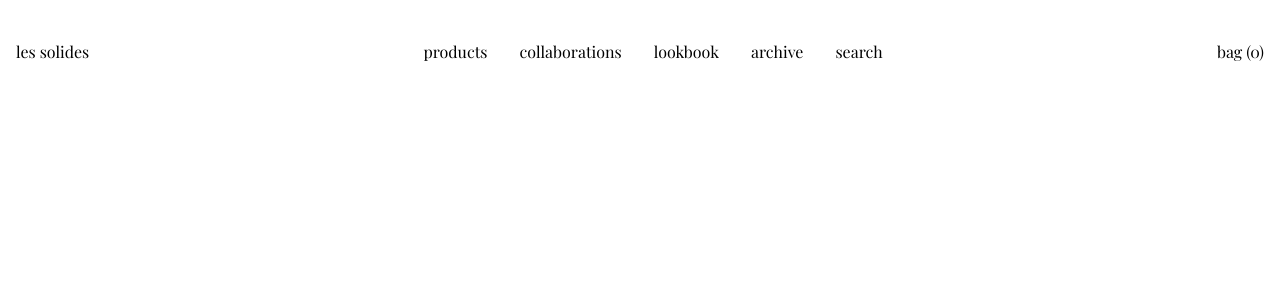
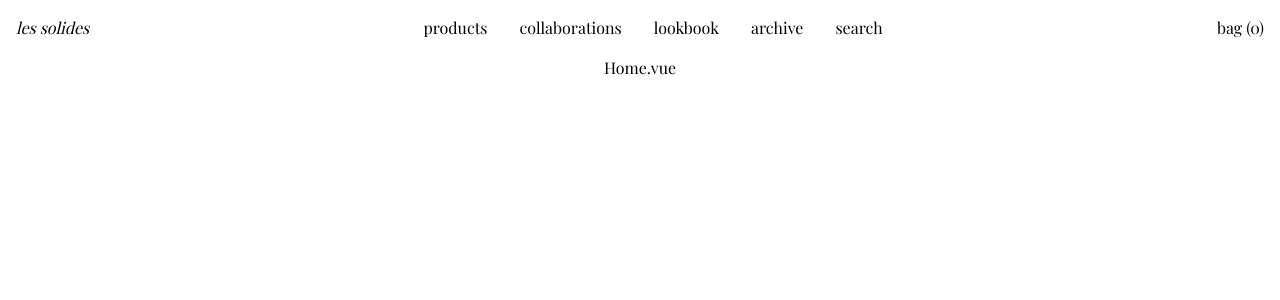
Before and after one commit to les-solides/website, a Vue app: page / in a window 1280 px wide. Shown: the top 300 px of the page. Built offline with nearby package versions, Linux system fonts and the light colour scheme; a web font is replaced by a local one.

Commit message:
add TheBody with dynamic --header-height

```diff
--- a/src/App.vue
+++ b/src/App.vue
@@ -2,7 +2,9 @@
 	<div id="app">
 		<TheHeader />
 
-		<router-view />
+		<TheBody>
+			<router-view />
+		</TheBody>
 
 		<TheFooter />
 	</div>
@@ -33,7 +35,8 @@
 <script>
 	import TheHeader from "./components/layout/TheHeader";
 	import TheFooter from "./components/layout/TheFooter";
+	import TheBody from "./components/layout/TheBody";
 	export default {
-		components: { TheFooter, TheHeader }
+		components: { TheBody, TheFooter, TheHeader }
 	};
 </script>
--- /dev/null
+++ b/src/components/layout/TheBody.vue
@@ -0,0 +1,30 @@
+<template>
+	<div id="main">
+		<slot></slot>
+	</div>
+</template>
+
+<script>
+	export default {
+		name: "TheBody",
+		mounted() {
+			let root = document.documentElement;
+			let header = document.querySelector('header');
+
+			if ( ! header || ! header.clientHeight) {
+				return;
+			}
+
+			root.style.setProperty(
+				'--header-height',
+				String(header.clientHeight)
+			);
+		}
+	};
+</script>
+
+<style scoped>
+	#main {
+		min-height: calc(100vh - var(--header-height));
+	}
+</style>
--- a/src/components/layout/TheHeader.vue
+++ b/src/components/layout/TheHeader.vue
@@ -1,41 +1,43 @@
 <template>
-	<header class="absolute bg-white h-full md:h-auto md:sticky md:p-4 top-0 transition-medium w-full"
+	<header class="absolute bg-white h-full md:h-auto md:sticky md:p-4 md:top-0 top-0 transition-medium w-full"
 			:class="{ 'top-100': !menuOpen }">
+
 		<Burger @click.native="menuOpen = !menuOpen"
-				class="bg-white bottom-0 fixed flex justify-center menu mobile p-2 w-full"
+				class="bg-white bottom-0 fixed flex justify-center menu mobile p-2 shadow-inner w-full"
 				:open="menuOpen" />
+
 		<nav class="md:flex justify-between">
-			<router-link class="block md:py-0 py-8"
+			<Route class="md:py-0 py-8"
 						 to="/">
 				les solides
-			</router-link>
+			</Route>
 			<div class="md:flex">
-				<router-link class="block md:py-0 px-4 py-4"
+				<Route class="md:py-0 px-4 py-4"
 							 to="/products">
 					products
-				</router-link>
-				<router-link class="block md:py-0 px-4 py-4"
+				</Route>
+				<Route class="md:py-0 px-4 py-4"
 							 to="/collaborations">
 					collaborations
-				</router-link>
-				<router-link class="block md:py-0 px-4 py-4"
+				</Route>
+				<Route class="md:py-0 px-4 py-4"
 							 to="/lookbook">
 					lookbook
-				</router-link>
-				<router-link class="block md:py-0 px-4 py-4"
+				</Route>
+				<Route class="md:py-0 px-4 py-4"
 							 to="/archive">
 					archive
-				</router-link>
-				<router-link class="block md:py-0 px-4 py-4"
+				</Route>
+				<Route class="md:py-0 px-4 py-4"
 							 to="/search">
 					search
-				</router-link>
+				</Route>
 			</div>
 			<div class="md:flex">
-				<router-link class="block md:py-0 py-4"
+				<Route class="md:py-0 py-4"
 							 to="/checkout">
 					bag (0)
-				</router-link>
+				</Route>
 			</div>
 		</nav>
 	</header>
@@ -43,10 +45,11 @@
 
 <script>
 	import Burger from "../partials/Burger";
+	import Route from "../partials/Route";
 
 	export default {
 		name: "TheHeader",
-		components: { Burger },
+		components: { Route, Burger },
 		data: () => ( {
 			menuOpen: false
 		} )
--- /dev/null
+++ b/src/components/partials/Route.vue
@@ -0,0 +1,23 @@
+<template>
+	<router-link class="block" :to="to" exact>
+		<slot></slot>
+	</router-link>
+</template>
+
+<script>
+	export default {
+		name: "Route",
+		props: {
+			to: {
+				type: String,
+				required: true
+			}
+		}
+	};
+</script>
+
+<style scoped>
+	.router-link-active {
+		font-style: italic;
+	}
+</style>
--- a/src/scss/partials/les_solides.scss
+++ b/src/scss/partials/les_solides.scss
@@ -3,8 +3,15 @@
 * {
 	color: $color-primary;
 	font-family: $font-family;
+	overflow: -moz-scrollbars-none;
 	text-decoration: none;
+	-moz-osx-font-smoothing: grayscale;
+	-ms-overflow-style: none;
 	-webkit-appearance: none;
+	-webkit-font-smoothing: antialiased;
+	&::-webkit-scrollbar {
+		display: none;
+	}
 }
 
 .bottom-5 {
--- a/src/scss/partials/variables.scss
+++ b/src/scss/partials/variables.scss
@@ -3,4 +3,8 @@ $font-size-base: 1rem;
 
 $color-primary: black;
 
-$breakpoint-md: 768px // => @media (min-width: 768px) {
+$breakpoint-md: 768px; // => @media (min-width: 768px) {
+
+:root {
+	--header-height: 56px;
+}
```
